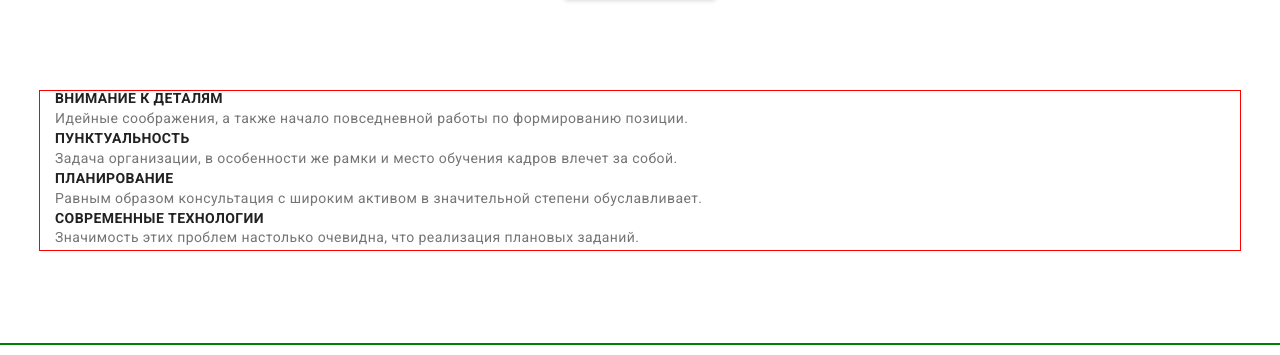
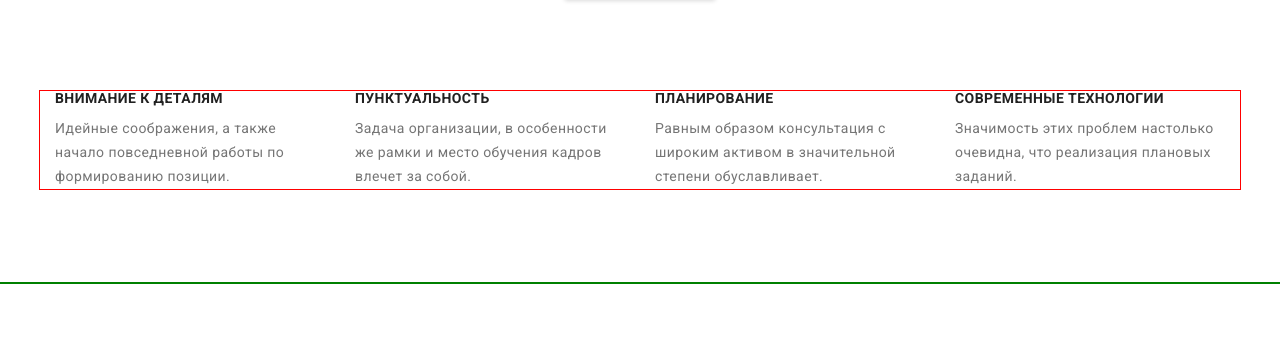
Before and after one commit to DenysKors/goit-markup-hw-03, a plain HTML site: page index.html in a window 1280 px wide. Shown: the part 180-535 px from the top of the page. Drawn offline with nearby package versions, Linux system fonts and the light colour scheme.

Commit message:
Позиционирование Features

```diff
--- a/css/styles.css
+++ b/css/styles.css
@@ -185,12 +185,26 @@ img {
 }
 /* Секция Features */
 
+.features-list {
+	display: flex;
+	flex-wrap: wrap;
+}
+
+.features-item {
+	width: 270px;
+}
+
+.features-list .features-item:not(:nth-child(4n)) {
+	margin-right: 30px;
+}
+
 .features-title {
 	font-weight: 700;
 	font-size: 14px;
 	line-height: 1.14;
 	letter-spacing: 0.03em;
 	text-transform: uppercase;
+	padding-bottom: 10px;
 }
 
 .features-text {
--- a/index.html
+++ b/index.html
@@ -46,41 +46,44 @@
 		</header>
 		<!-- Главный контент -->
 		<main>
+			<!-- Секция Hero -->
 			<section class="hero">
 				<div class="container">
 					<h1 class="hero-title">Эффективные решения для вашего бизнеса</h1>
 					<button class="hero-button" type="button">Заказать услугу</button>
 				</div>
 			</section>
+			<!-- Секция Features -->
 			<section class="section">
 				<div class="container">
 					<h2 class="visually-hidden">Наши преимущества</h2>
-					<ul class="list">
-						<li>
+					<ul class="list features-list">
+						<li class="features-item">
 							<h3 class="features-title">Внимание к деталям</h3>
 							<p class="features-text">
 								Идейные соображения, а также начало повседневной работы по формированию позиции.
 							</p>
 						</li>
-						<li>
+						<li class="features-item">
 							<h3 class="features-title">Пунктуальность</h3>
 							<p class="features-text">
 								Задача организации, в особенности же рамки и место обучения кадров влечет за собой.
 							</p>
 						</li>
-						<li>
+						<li class="features-item">
 							<h3 class="features-title">Планирование</h3>
 							<p class="features-text">
 								Равным образом консультация с широким активом в значительной степени обуславливает.
 							</p>
 						</li>
-						<li>
+						<li class="features-item">
 							<h3 class="features-title">Современные технологии</h3>
 							<p class="features-text">Значимость этих проблем настолько очевидна, что реализация плановых заданий.</p>
 						</li>
 					</ul>
 				</div>
 			</section>
+			<!-- Секция Чем занимаемся -->
 			<section class="section">
 				<div class="container">
 					<h2 class="work">Чем мы занимаемся</h2>
@@ -96,6 +99,7 @@
 						</li> </ul
 				></div>
 			</section>
+			<!-- Секция Команда -->
 			<section class="section team">
 				<div class="container">
 					<h2 class="team-header">Наша команда</h2>
```
